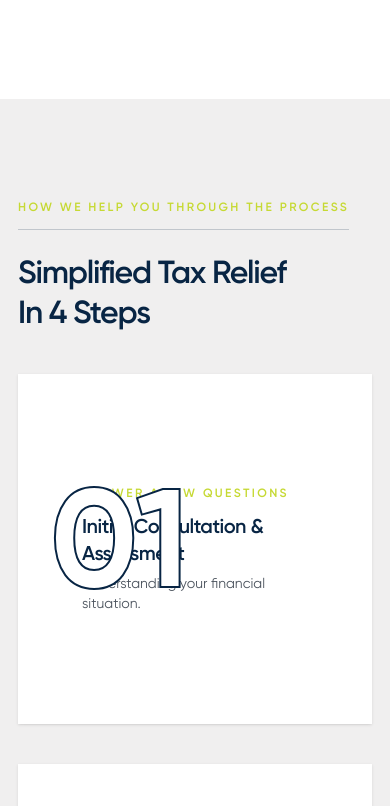
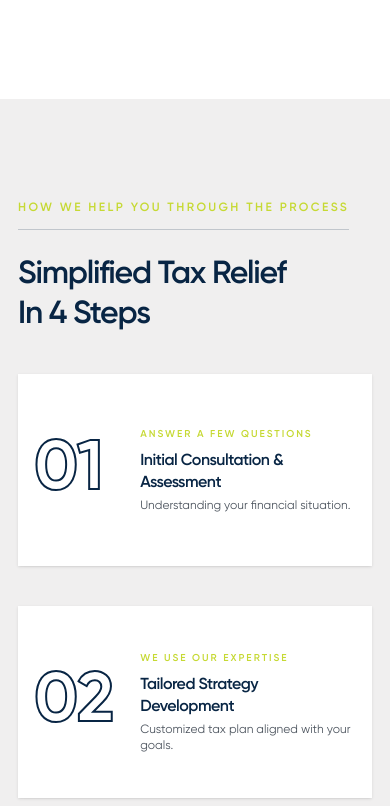
Before and after one commit to FSTaxResolution/FSTR, a Next.js app: page / in a window 390 px wide. Shown: the part 4858-5664 px from the top of the page. Built offline with nearby package versions, Linux system fonts and the light colour scheme.

Commit message:
updated four steps card to be mobile friendly

```diff
--- a/components/FourStepsCards.tsx
+++ b/components/FourStepsCards.tsx
@@ -63,25 +63,25 @@ function StepCard({
             }}
             className="bg-white shadow-sm"
         >
-            <div className="relative flex items-center min-h-87.5 px-12 py-16 md:px-20 md:py-20">
+            <div className="relative flex items-center min-h-48 lg:min-h-87.5 px-5 py-8 lg:px-20 lg:py-20">
                 {/* Ghost number */}
                 <span
-                    className="absolute left-8 top-1/2 -translate-y-1/2 select-none pointer-events-none font-bold leading-none text-white md:left-14"
-                    style={{ fontSize: "clamp(140px, 18vw, 220px)", WebkitTextStroke: "2px #082544", WebkitTextFillColor: "white" }}
+                    className="absolute left-4 lg:left-14 top-1/2 -translate-y-1/2 select-none pointer-events-none font-bold leading-none"
+                    style={{ fontSize: "clamp(65px, 18vw, 220px)", WebkitTextStroke: "2px #082544", WebkitTextFillColor: "white" }}
                     aria-hidden="true"
                 >
                     {step.number}
                 </span>
 
                 {/* Text content */}
-                <div className="ml-auto w-full pl-4 md:w-[58%]">
-                    <p className="text-eyebrow tracking-[0.2em] uppercase text-lime font-semibold mb-3">
+                <div className="ml-auto w-[70%] lg:w-[58%] pl-2 lg:pl-4">
+                    <p className="text-[10px] lg:text-eyebrow tracking-[0.2em] uppercase text-lime font-semibold mb-2 lg:mb-3">
                         {step.eyebrow}
                     </p>
-                    <h4 className="mb-1 leading-snug">
+                    <h4 className="mb-1 leading-snug text-base lg:text-h4">
                         {step.title}
                     </h4>
-                    <p className="text-body-text text-sm">{step.description}</p>
+                    <p className="text-body-text text-xs lg:text-sm">{step.description}</p>
                 </div>
             </div>
         </motion.div>
@@ -90,7 +90,7 @@ function StepCard({
 
 export default function FourStepsCards() {
     return (
-        <section className="bg-fst-gray px-container-padding py-section font-sans">
+        <section className="relative bg-fst-gray px-container-padding py-section font-sans">
             {/* Header */}
             <div className="max-w-(--width-container) mx-auto mb-10 flex items-start justify-between">
                 <div>
@@ -110,7 +110,7 @@ export default function FourStepsCards() {
             </div>
 
             {/* Stacked cards */}
-            <div className="max-w-(--width-container) mx-auto flex flex-col gap-10">
+            <div className="relative max-w-(--width-container) mx-auto flex flex-col gap-10">
                 {steps.map((step, i) => (
                     <StepCard
                         key={step.number}
```
